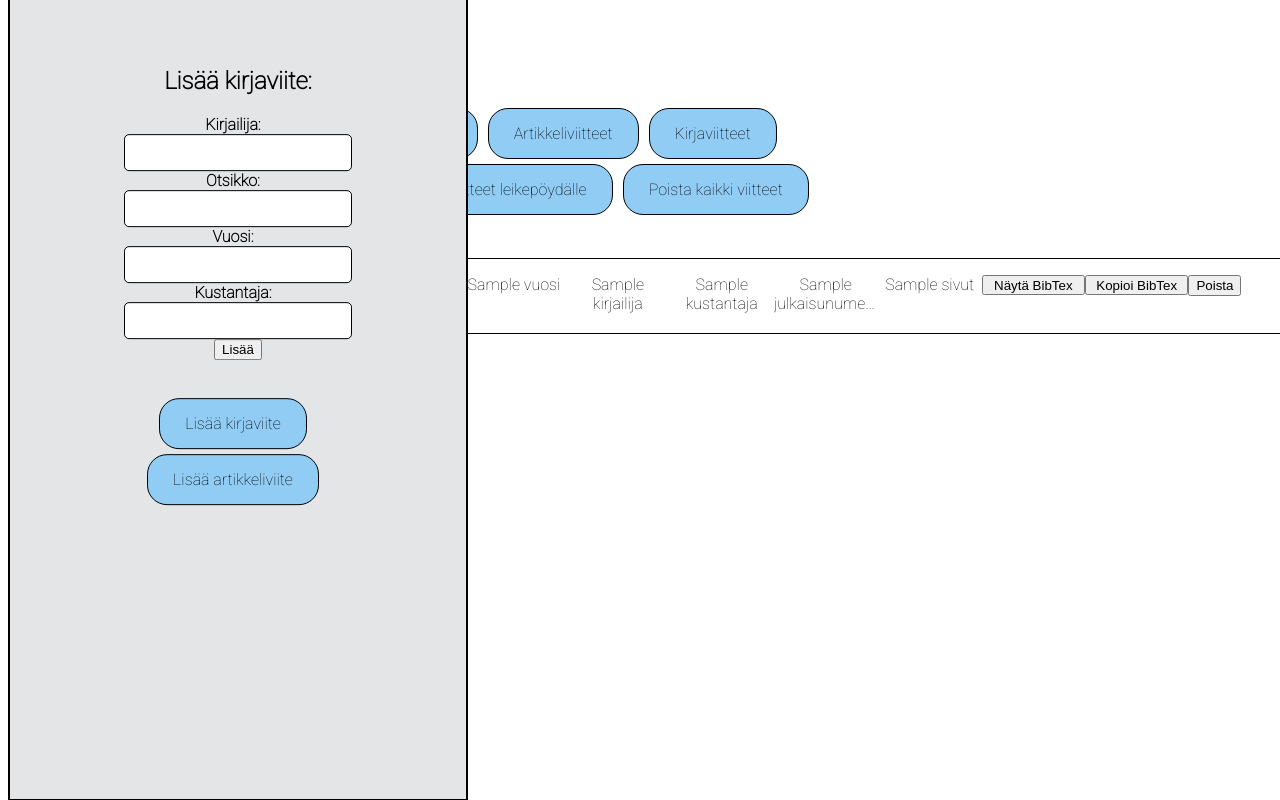
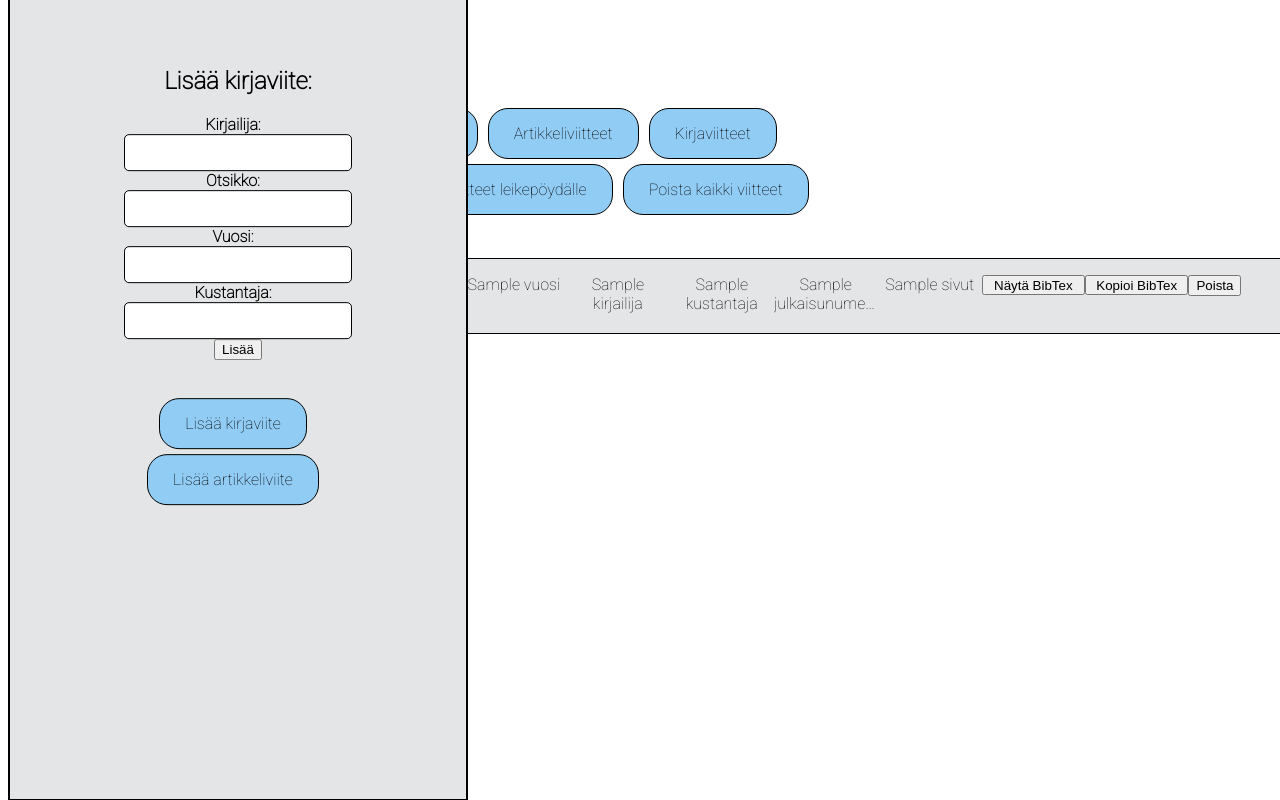
Before and after one commit to Yahimoh/Ohturyhma, a Flask app: template src/templates/index.html in a window 1280 px wide. Shown: the part 234-1034 px from the top of the page. Run offline with Flask 3, Linux system fonts and the light colour scheme; the template is opened without the code that fills it: most values are stand-ins (such as "Sample title", 1, 10 or a date in 2020).

Commit message:
Korjaa BibTex renderöinti. Nyt keskellä lista-alkiota. Muutettu taustaväriä tummemmaksi.

```diff
--- a/src/static/index.css
+++ b/src/static/index.css
@@ -34,13 +34,20 @@ body{
     display: flex;
     flex-direction: row-reverse;
     margin-left: auto;
-
 }
 
 .bibtex-wrapperi {
     margin-top: 5px;
     white-space: pre-wrap;
+    text-align: left;
     display: none;
+}
+
+.wrapperi_bibtex_wrapperille {
+    display: block;
+    margin-left: auto;
+    margin-right: auto;
+    width: 40%;
 }
 
 .split {
@@ -134,6 +141,7 @@ table {
 th, td {
     border: 1px solid black;
     text-align: center;
+    background-color: #e3e5e6;
 }
 
 th {
--- a/src/templates/viite.html
+++ b/src/templates/viite.html
@@ -24,7 +24,9 @@
                 <button type="button" class="viite_nappi" onclick="toggle_bibtex({{ viite.tiedot['id'] }})" id="bibtex_nappi_{{ viite.tiedot['id'] }}">Näytä BibTex</button>
             </div>
         </div>
-        <div class="bibtex-wrapperi" id="wrapperi_{{ viite.tiedot['id'] }}">{{ viite_tuple[1] }}</div>
+        <div class="wrapperi_bibtex_wrapperille">
+            <div class="bibtex-wrapperi" id="wrapperi_{{ viite.tiedot['id'] }}">{{ viite_tuple[1] }}</div>
+        </div>
         <br>
     </div>
 {% endmacro %}
--- a/src/viite.py
+++ b/src/viite.py
@@ -19,12 +19,13 @@ class Viite:
         sanakirjan perusteella.
         """
 
-        print(self.tiedot)
         viite = "@" + self.tiedot["tyyppi"] + "{" + self.tiedot["viite"] + ",\n"
 
         for avain, arvo in self.tiedot.items():
             if avain != "tyyppi" and avain != "viite" and avain != "id" and arvo is not None:
                 viite += f"    {avain} = {{{arvo}}},\n"
+
+        viite = viite[:-2] + viite[-1:]
 
         viite += "}\n"
         return viite
```
